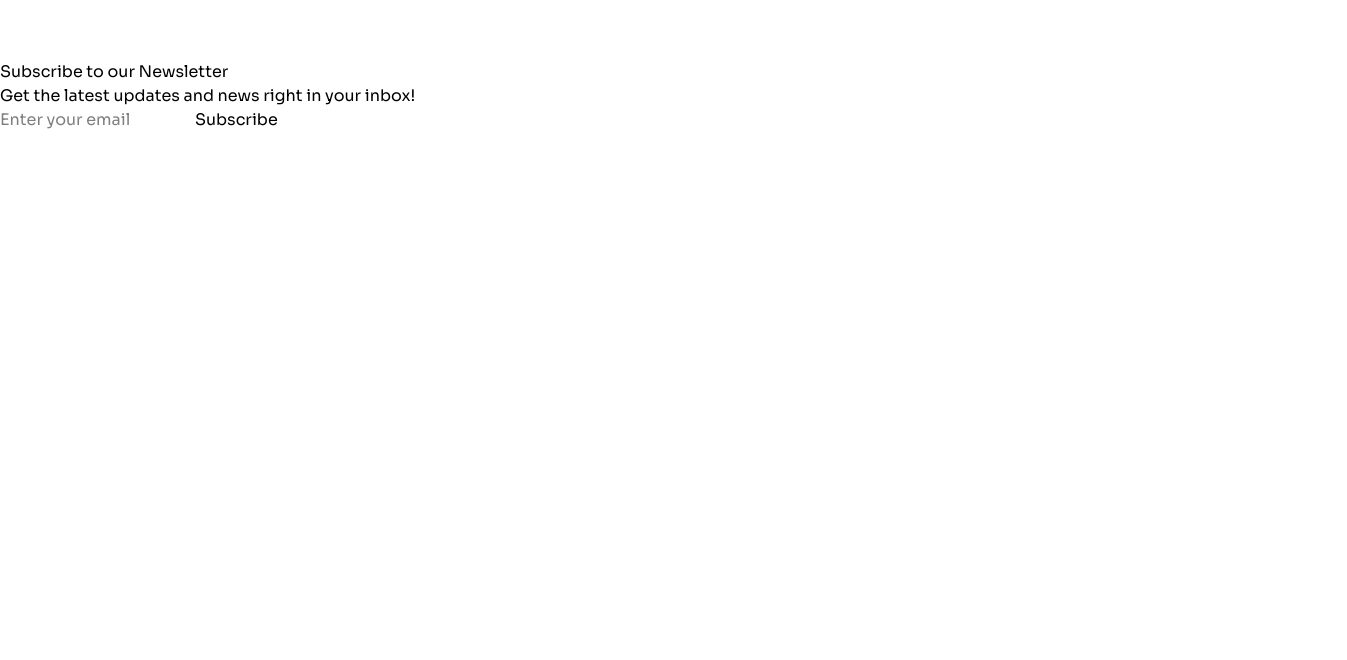
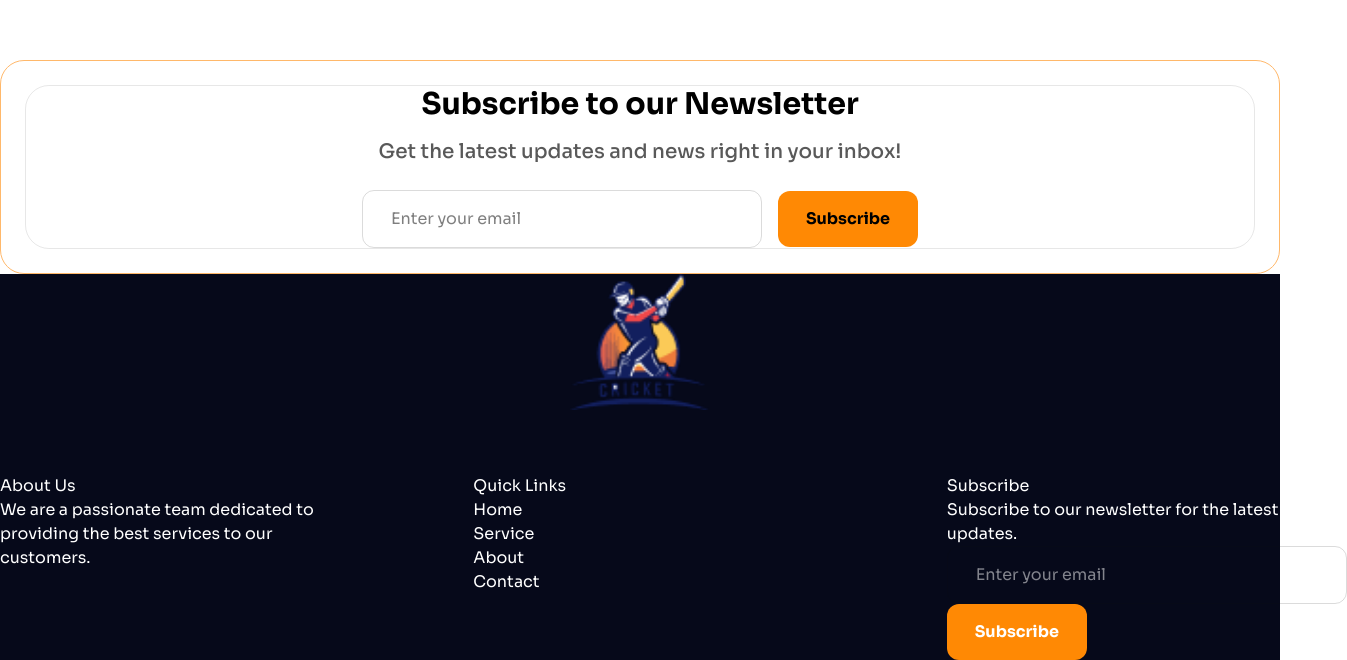
Before and after one commit to Shafkatahmad/mi7-mo43-B10A7-Dream-xi, a React (Vite) app: page / in a window 1280 px wide. Shown: the part 2102-2762 px from the top of the page, 1347 px wide, since content can reach past the window. Before the commit the page ends 2234 px from the top, so only its background shows below. Built offline with nearby package versions, Linux system fonts and the light colour scheme.

Commit message:
footer half done

```diff
--- a/src/Components/Footer/Footer.jsx
+++ b/src/Components/Footer/Footer.jsx
@@ -1,9 +1,34 @@
-import React from 'react';
+import logo from '../../assets/logo.png';
 
 const Footer = () => {
   return (
-    <div>
-
+    <div className='flex flex-col items-center gap-16 bg-[#06091A] text-white'>
+      <figure>
+        <img className='w-35' src={logo} alt="" />
+      </figure>
+      <div className='max-w-330 mx-auto md:grid md:grid-cols-3 md:justify-between gap-35'>
+        <div>
+          <h4>About Us</h4>
+          <p>We are a passionate team dedicated to providing the best services to our customers.</p>
+        </div>
+        <div>
+          <h4>Quick Links</h4>
+          <ul>
+            <li>Home</li>
+            <li>Service</li>
+            <li>About</li>
+            <li>Contact</li>
+          </ul>
+        </div>
+        <div>
+          <h4>Subscribe</h4>
+          <p>Subscribe to our newsletter for the latest updates.</p>
+          <div>
+            <input className='w-100 rounded-xl border border-[#131313]/15 px-7 py-4' type="email" placeholder='Enter your email' />
+          <button className='font-bold rounded-xl bg-orange-400 px-7 py-4'>Subscribe</button>
+          </div>
+        </div>
+      </div>
     </div>
   );
 };
--- a/src/Components/Footer/Newsletter.jsx
+++ b/src/Components/Footer/Newsletter.jsx
@@ -2,13 +2,15 @@ import React from 'react';
 
 const Newsletter = () => {
   return (
-    <div>
-      <h3>Subscribe to our Newsletter</h3>
-      <p>Get the latest updates and news right in your inbox!</p>
+    <div className='max-w-335 mx-auto p-6 border border-orange-300 rounded-3xl'>
+      <div className=' text-center border border-[#131313]/10 rounded-3xl'>
+      <h3 className='text-3xl font-bold mb-4'>Subscribe to our Newsletter</h3>
+      <p className='text-xl font-medium text-[#131313]/70 mb-6'>Get the latest updates and news right in your inbox!</p>
       <div>
-        <input type="email" placeholder='Enter your email' />
-        <button>Subscribe</button>
+        <input className='w-100 rounded-xl border border-[#131313]/15 px-7 py-4 mr-4' type="email" placeholder='Enter your email' />
+        <button className='font-bold rounded-xl bg-orange-400 px-7 py-4'>Subscribe</button>
       </div>
+    </div>
     </div>
   );
 };
```
